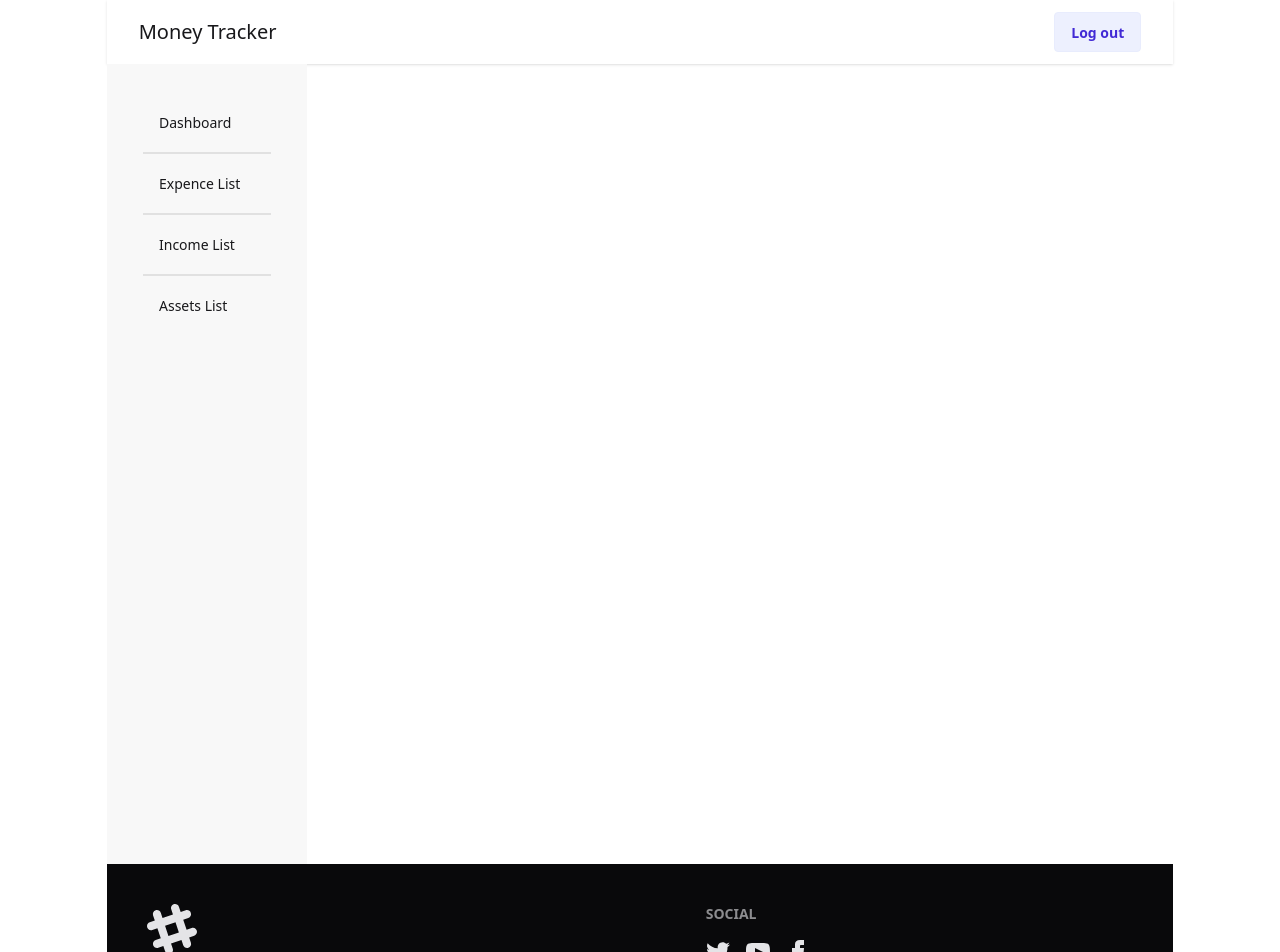
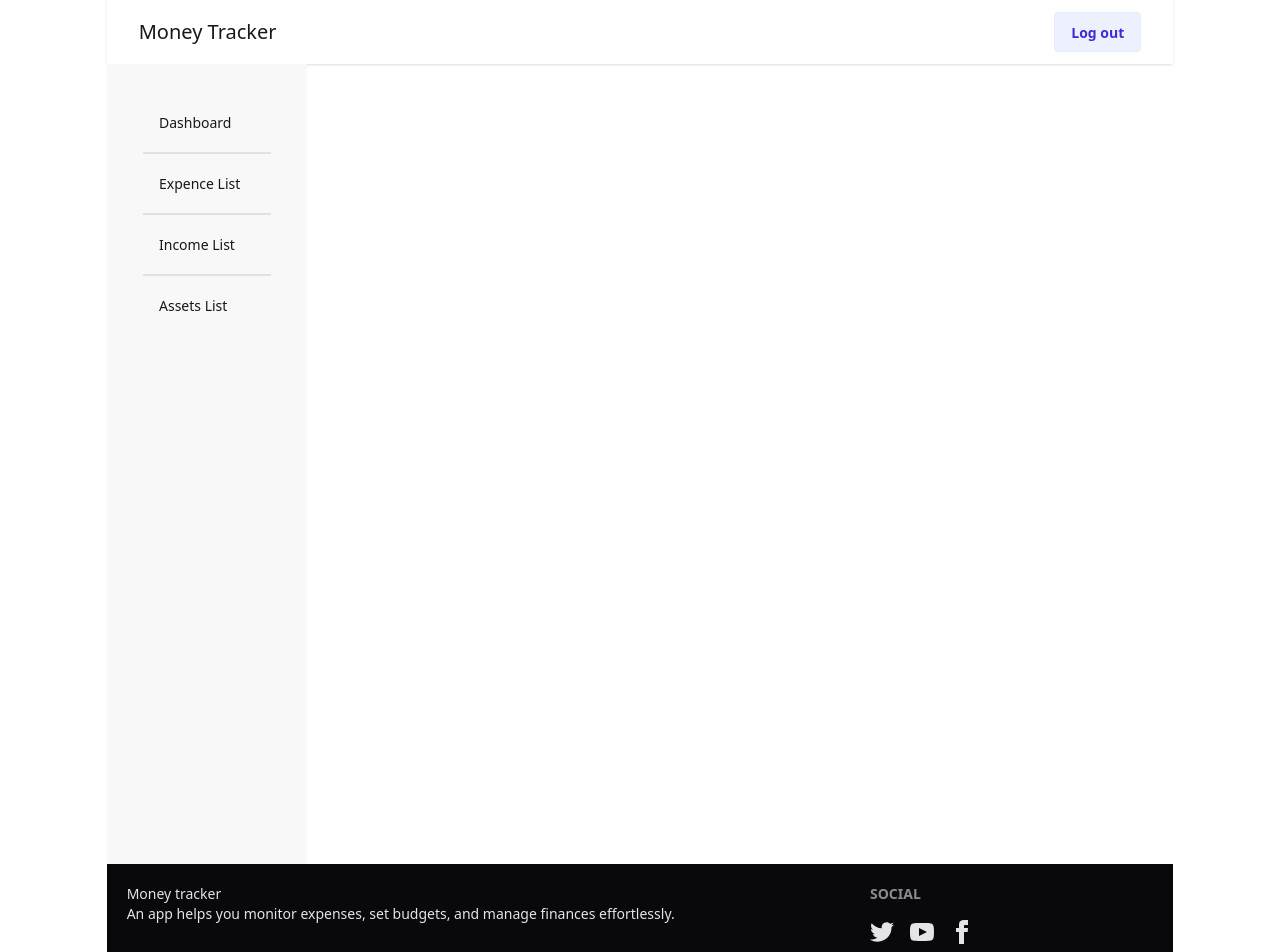
Before and after one commit to marif-githubs/Money-tracker-frontend, a React (Vite) app: page /home in a window 1280 px wide. Shown: the top 952 px of the page. Built offline with nearby package versions, Linux system fonts and the light colour scheme; no server answers.

Commit message:
Update Footer.jsx

```diff
--- a/src/components/Footer.jsx
+++ b/src/components/Footer.jsx
@@ -4,23 +4,14 @@ export const Footer = () => {
 
     return (
         <div>
-            <footer className="footer sm:footer-horizontal bg-neutral text-neutral-content p-10">
+            <footer className="footer sm:footer-horizontal bg-neutral text-neutral-content p-5">
                 <aside>
-                    <svg
-                        width="50"
-                        height="50"
-                        viewBox="0 0 24 24"
-                        xmlns="http://www.w3.org/2000/svg"
-                        fillRule="evenodd"
-                        clipRule="evenodd"
-                        className="fill-current">
-                        <path
-                            d="M22.672 15.226l-2.432.811.841 2.515c.33 1.019-.209 2.127-1.23 2.456-1.15.325-2.148-.321-2.463-1.226l-.84-2.518-5.013 1.677.84 2.517c.391 1.203-.434 2.542-1.831 2.542-.88 0-1.601-.564-1.86-1.314l-.842-2.516-2.431.809c-1.135.328-2.145-.317-2.463-1.229-.329-1.018.211-2.127 1.231-2.456l2.432-.809-1.621-4.823-2.432.808c-1.355.384-2.558-.59-2.558-1.839 0-.817.509-1.582 1.327-1.846l2.433-.809-.842-2.515c-.33-1.02.211-2.129 1.232-2.458 1.02-.329 2.13.209 2.461 1.229l.842 2.515 5.011-1.677-.839-2.517c-.403-1.238.484-2.553 1.843-2.553.819 0 1.585.509 1.85 1.326l.841 2.517 2.431-.81c1.02-.33 2.131.211 2.461 1.229.332 1.018-.21 2.126-1.23 2.456l-2.433.809 1.622 4.823 2.433-.809c1.242-.401 2.557.484 2.557 1.838 0 .819-.51 1.583-1.328 1.847m-8.992-6.428l-5.01 1.675 1.619 4.828 5.011-1.674-1.62-4.829z"></path>
-                    </svg>
+
                     <p>
-                        ACME Industries Ltd.
+                         Money tracker
+
                         <br />
-                        Providing reliable tech since 1992
+                        An app helps you monitor expenses, set budgets, and manage finances effortlessly.
                     </p>
                 </aside>
                 <nav>
```
